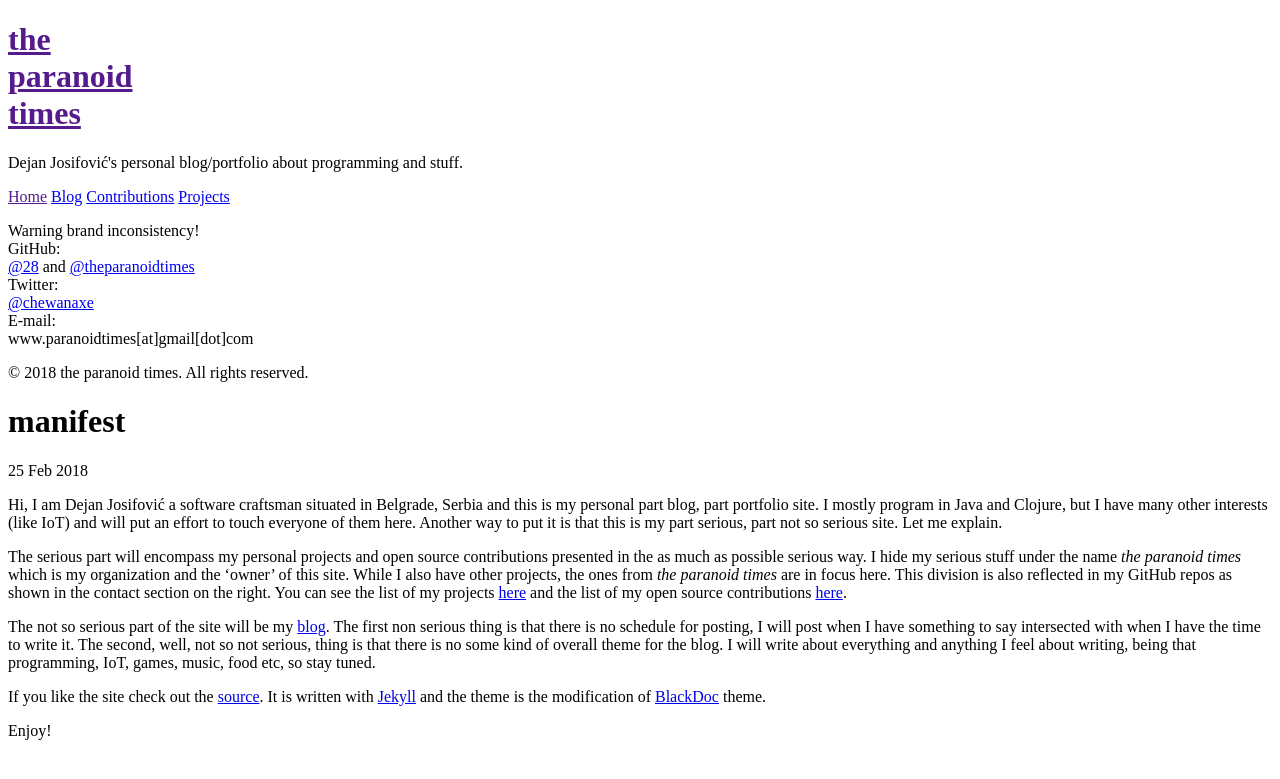
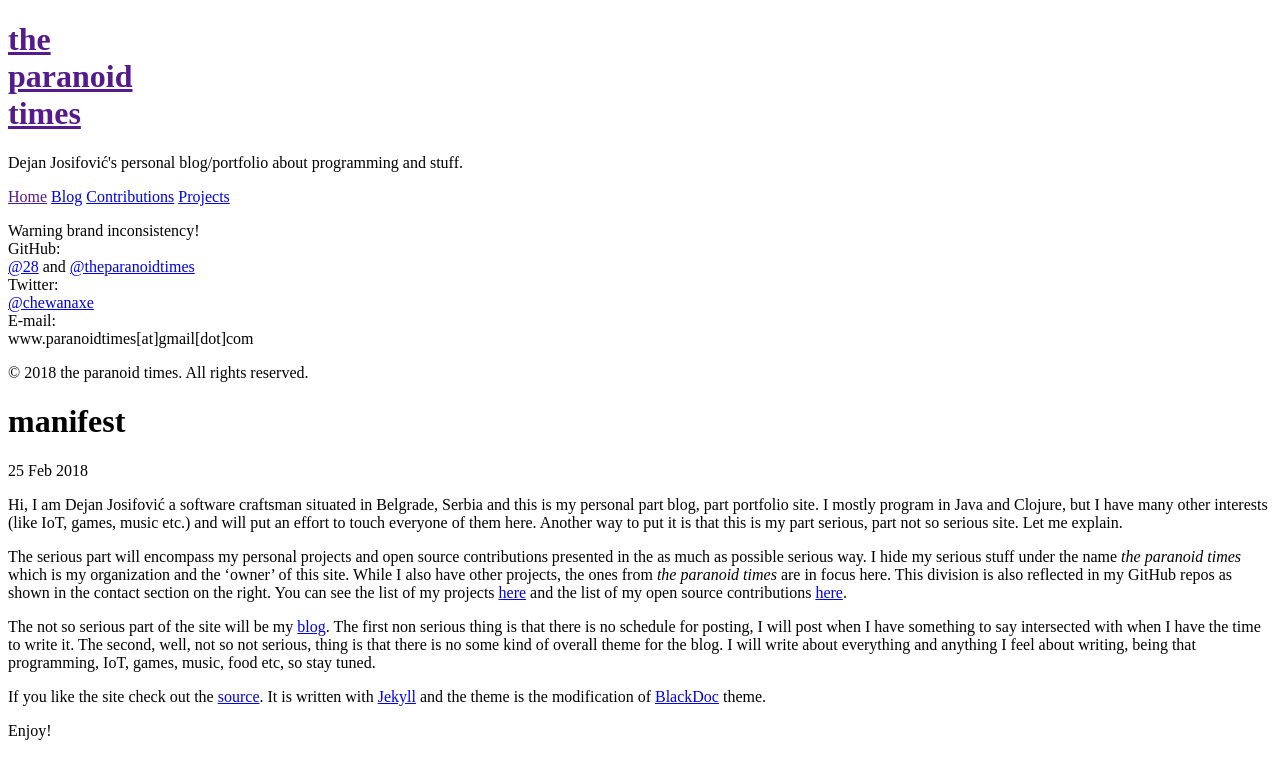
Before and after one commit to theparanoidtimes/theparanoidtimes.github.io, a Jekyll site: the page built from _posts/plain/2018-02-25-manifest.md, in a window 1280 px wide. Shown: the top 779 px of the page. Built offline with Jekyll 4.4.1, drawn with Linux system fonts in a browser that asks for light colours.

Commit message:
Add cljs contribution; fix some style and manifest text.

```diff
--- a/_posts/plain/2018-02-25-manifest.md
+++ b/_posts/plain/2018-02-25-manifest.md
@@ -8,9 +8,9 @@ jekyll-url: https://jekyllrb.com/
 
 Hi, I am Dejan Josifović a software craftsman situated in Belgrade, Serbia and
 this is my personal part blog, part portfolio site. I mostly program in Java and
-Clojure, but I have many other interests (like IoT) and will put an effort to
-touch everyone of them here. Another way to put it is that this is my part serious,
-part not so serious site. Let me explain.
+Clojure, but I have many other interests (like IoT, games, music etc.) and will put
+an effort to touch everyone of them here. Another way to put it is that this is
+my part serious, part not so serious site. Let me explain.
 
 The serious part will encompass my personal projects and open source contributions
 presented in the as much as possible serious way. I hide my serious stuff under
--- a/_sass/style.scss
+++ b/_sass/style.scss
@@ -430,6 +430,7 @@ a.sidebar-nav-item:focus {
 .post-title,
 .post-title a {
   color: $heading-color;
+  text-align: left;
 }
 
 .page-title,
```
Also changed, not shown: _posts/contributions/2018-02-25-ClojureScript.md (deleted, +0 -10 lines), _posts/contributions/2018-02-25-ClojureScriptCompiler.md (added, +21 -0 lines).
